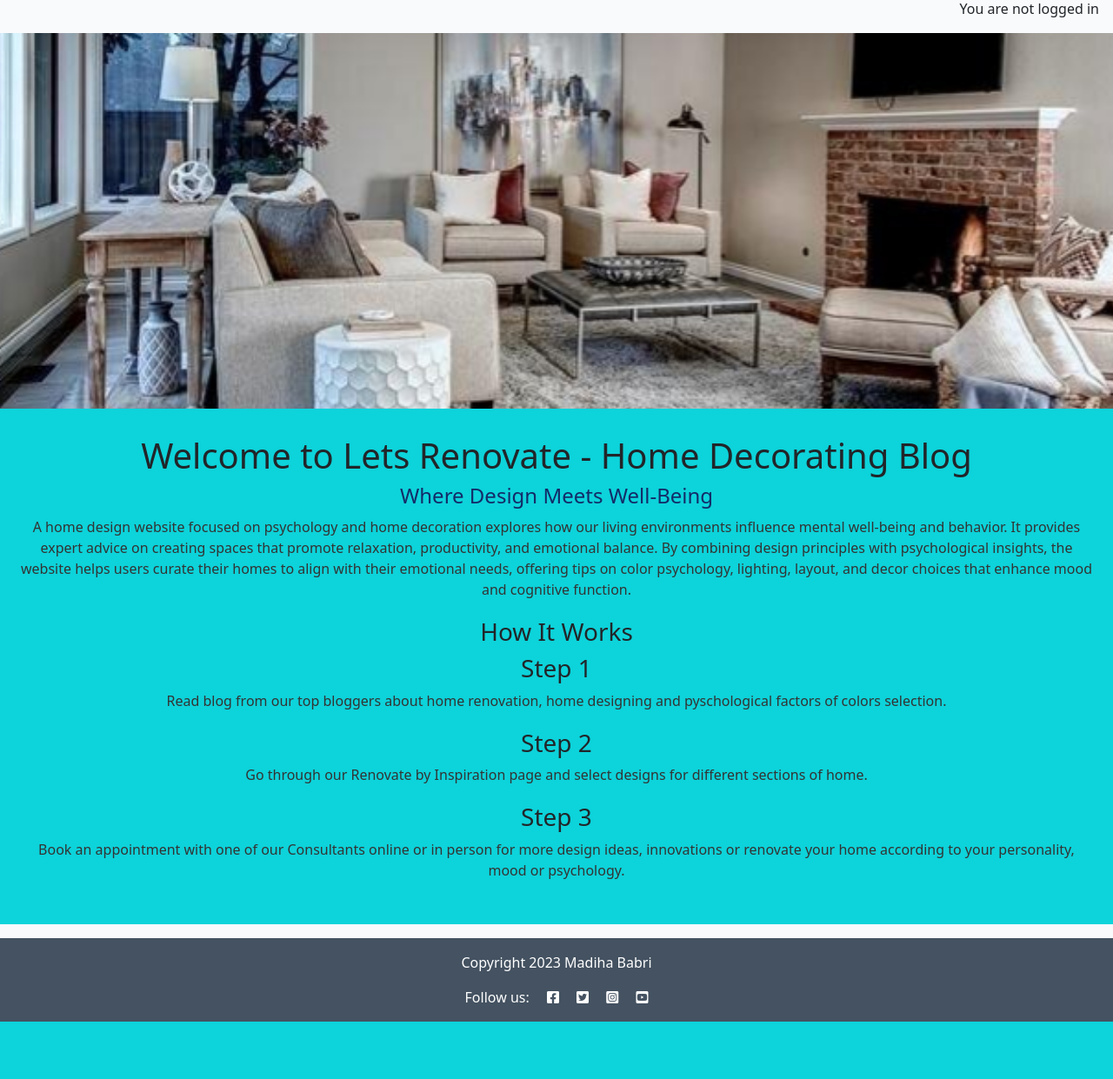
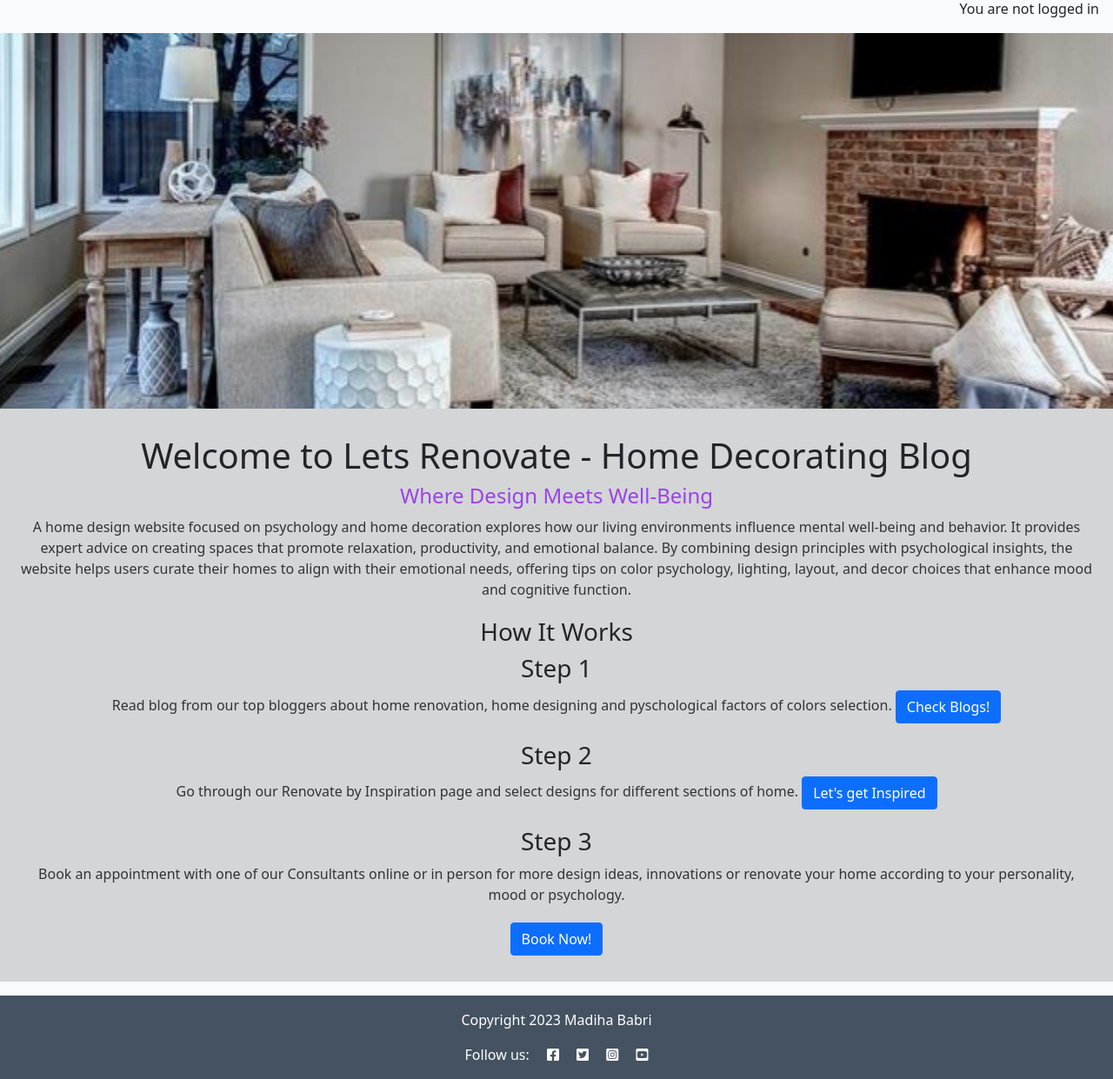
Before and after one commit to Madiha-babri/home-core, a Django app: page / in a window 1280 px wide. Shown: the part 78-1319 px from the top of the page at 87% size. Before the commit the page ends 1253 px from the top, so only its background shows below. Run offline with Django 4.2, Linux system fonts and the light colour scheme; data that the repository does not hold is empty.

Commit message:
buttons are created under welcome area and how it works

```diff
--- a/about/templates/about/about.html
+++ b/about/templates/about/about.html
@@ -13,8 +13,6 @@
 </div>
 
 <!-- container for about infomation -->
-<!-- credit for this about code:
-  https://github.com/Code-Institute-Solutions/blog/blob/main/10_create_about_app/about/templates/about/about.html -->
 <div class="container mt-5">
   <div class="row justify-content-center">
     <div class="col-md-8">
--- a/blog/templates/blog/index.html
+++ b/blog/templates/blog/index.html
@@ -8,12 +8,14 @@
     <H2>Where Design Meets Well-Being</H2>
 
     <p>
-        A home design website focused on psychology and home decoration explores how our living environments influence
-        mental well-being and behavior.
-        It provides expert advice on creating spaces that promote relaxation, productivity, and emotional balance.
-        By combining design principles with psychological insights, the website helps users curate their homes to align
-        with their emotional needs,
-        offering tips on color psychology, lighting, layout, and decor choices that enhance mood and cognitive function.
+        A home design website focused on psychology and home decoration
+        explores how our living environments influence mental well-being and behavior.
+        It provides expert advice on creating spaces that promote relaxation,
+        productivity, and emotional balance.
+        By combining design principles with psychological insights,
+        the website helps users curate their homes to align with their emotional needs,
+        offering tips on color psychology, lighting, layout,
+        and decor choices that enhance mood and cognitive function.
     </p>
     <h3> How It Works </h3>
     <div class="steps">
@@ -21,15 +23,18 @@
             <h3>Step 1</h3>
             <p>Read blog from our top bloggers about home renovation, home designing and pyschological factors of colors
                 selection.
+                <a href="post_detail.html" class="btn btn-primary" target="_blank">Check Blogs!</a>
                 <div class="step">
                     <h3>Step 2</h3>
                     <p>Go through our Renovate by Inspiration page and select designs for different sections of home.
+                        <a href="shop.html" class="btn btn-primary" target="_blank">Let's get Inspired</a>
                     </p>
                 </div>
                 <div class="step">
                     <h3>Step 3</h3>
                     <p>Book an appointment with one of our Consultants online or in person for more design ideas,
                         innovations or renovate your home according to your personality, mood or psychology. </p>
+                        <a href="booking.html" class="btn btn-primary" target="_blank">Book Now!</a>
                 </div>
         </div>
 </section>
--- a/static/css/style.css
+++ b/static/css/style.css
@@ -111,13 +111,13 @@ body {
 #welcome-area {
     padding: 30px 20px;
     text-align: center;
-    background-color: #0dd3da;
+    background-color: rgba(153, 157, 158, 0.4);
 }
 
 #welcome-area h2 {
     font-size: 1.5rem;
     margin-bottom: 10px;
-    color: #132B67;
+    color: #9b42e4;
 }
 
 #welcome-area p {
```
Also changed, not shown: 1 other file.
